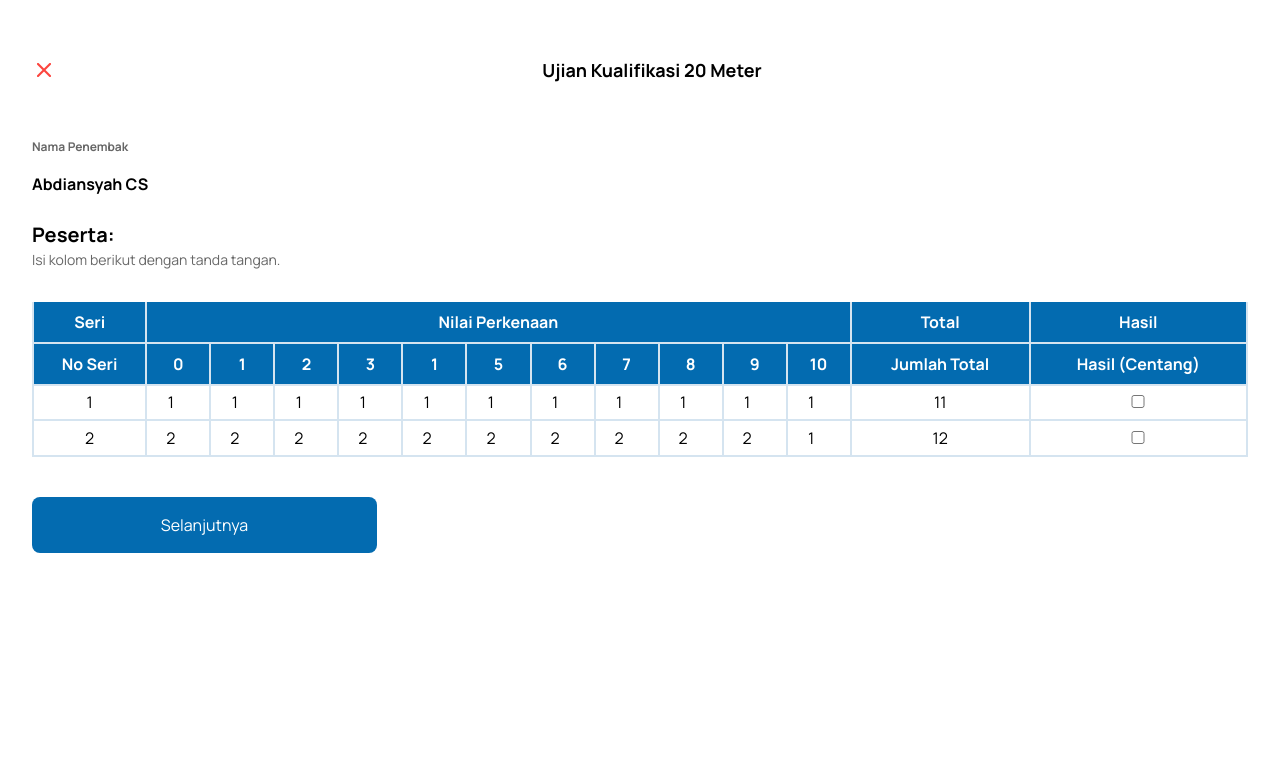
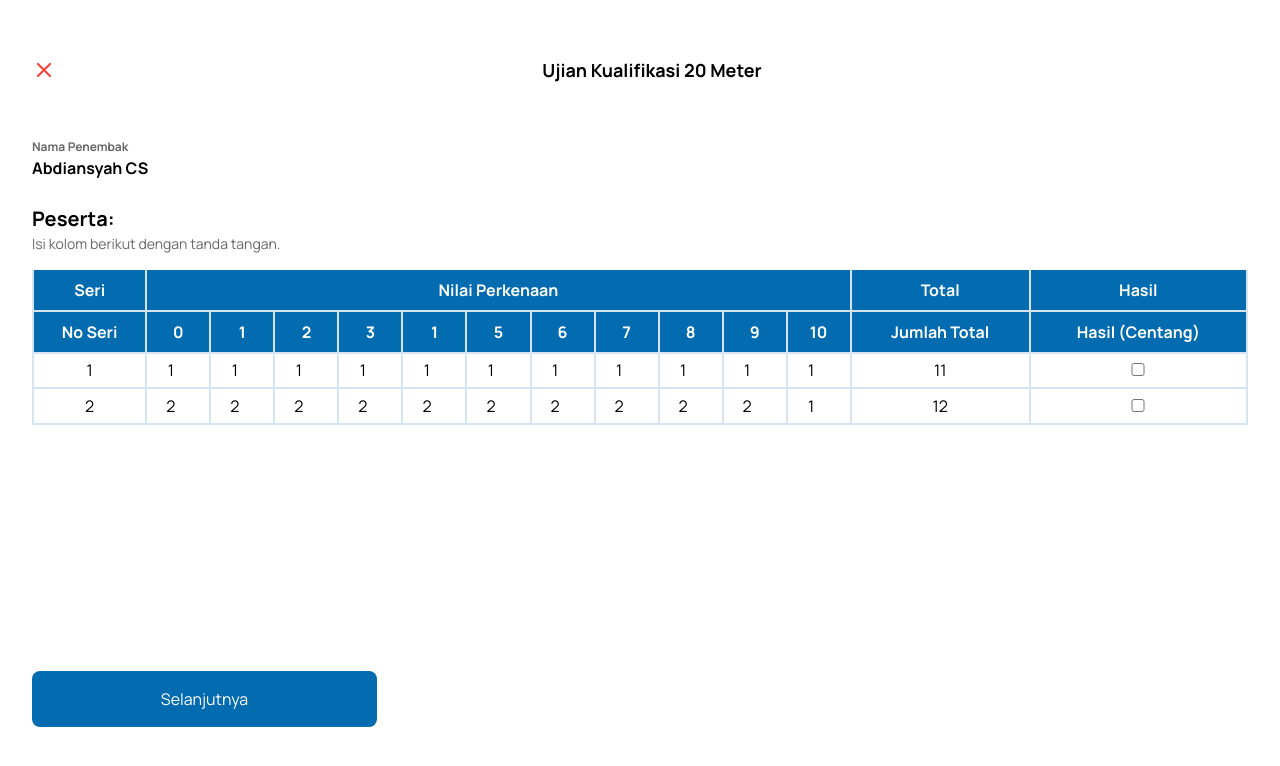
Before and after one commit to zidane-arkan/perbakin-pwa, a React (Vite) app: page /kualifikasi_form in a window 1280 px wide. Shown: the top 766 px of the page. Built offline with nearby package versions, Linux system fonts and the light colour scheme.

Commit message:
Update form and layout V1.2, Change layout settings

```diff
--- a/src/components/Layout.tsx
+++ b/src/components/Layout.tsx
@@ -14,7 +14,7 @@ export const Layout = (props: Props) => {
 }
 
 export const LayoutChild = (props: Props) => {
-    const customClass = `${props.className} flex max-w-full gap-4 px-8`;
+    const customClass = `${props.className} flex max-w-full px-8`;
     return (
         <section className={customClass}>
             {props.children}
--- a/src/layout/pages/Form.tsx
+++ b/src/layout/pages/Form.tsx
@@ -32,12 +32,14 @@ const Form = () => {
                 <h6 className='text-black/60'>Nama Penembak</h6>
                 <h4>Abdiansyah CS</h4>
             </LayoutChild>
-            <LayoutChild className='flex-col gap-12'>
-                <section className='flex flex-col gap-2'>
-                    <h2>Peserta:</h2>
-                    <p className='text-[#000]/60'>Isi kolom berikut dengan tanda tangan.</p>
-                </section>
-                <FormTable ujian='kualifikasi' />
+            <LayoutChild className='flex-col gap-4 h-[515px] justify-between'>
+                <div className='flex-col gap-4'>
+                    <section className='flex flex-col gap-2'>
+                        <h2>Peserta:</h2>
+                        <p className='text-[#000]/60'>Isi kolom berikut dengan tanda tangan.</p>
+                    </section>
+                    <FormTable ujian='kualifikasi' />
+                </div>
                 <CardText>
                     <Link to={'/kualifikasi_konfirmasi'} className='w-full px-4 py-4 text-white text-center bg-[#036BB0] rounded-lg' type='button'>
                         Selanjutnya
```
